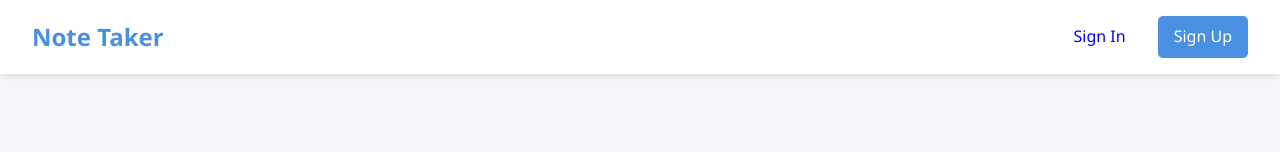
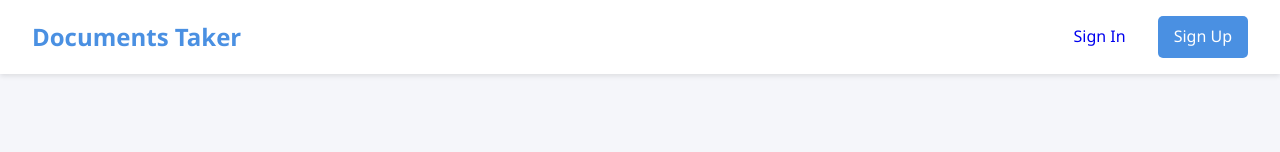
Before and after one commit to AhmadFarazMD/Notes-Take-Web, a website: page index.html in a window 1280 px wide. Shown: the top 152 px of the page. Drawn offline with Linux system fonts and the light colour scheme.

Commit message:
Update index.html

```diff
--- a/index.html
+++ b/index.html
@@ -8,7 +8,7 @@
 </head>
 <body>
     <nav>
-        <div class="nav-brand">Note Taker</div>
+        <div class="nav-brand">Documents Taker</div>
         <div class="nav-links">
             <a href="signin.html" class="btn">Sign In</a>
             <a href="signup.html" class="btn btn-primary">Sign Up</a>
```
